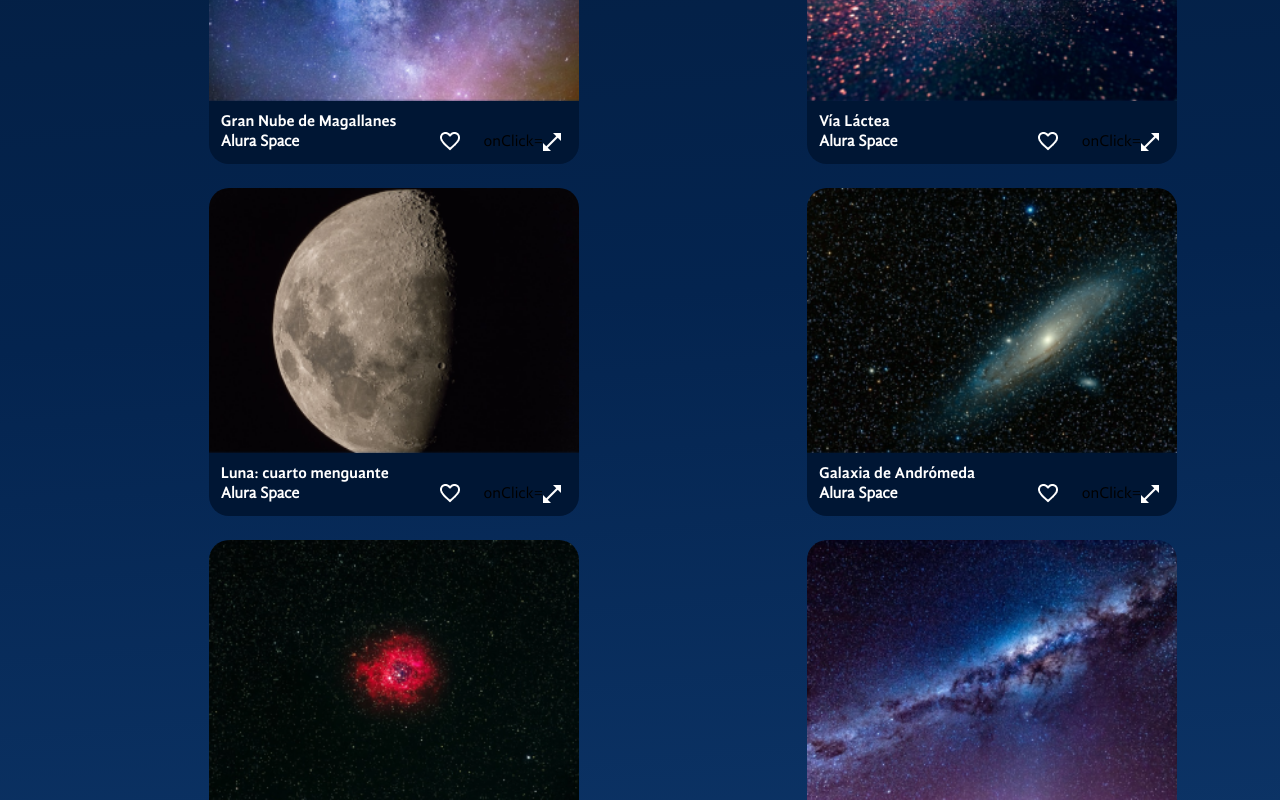
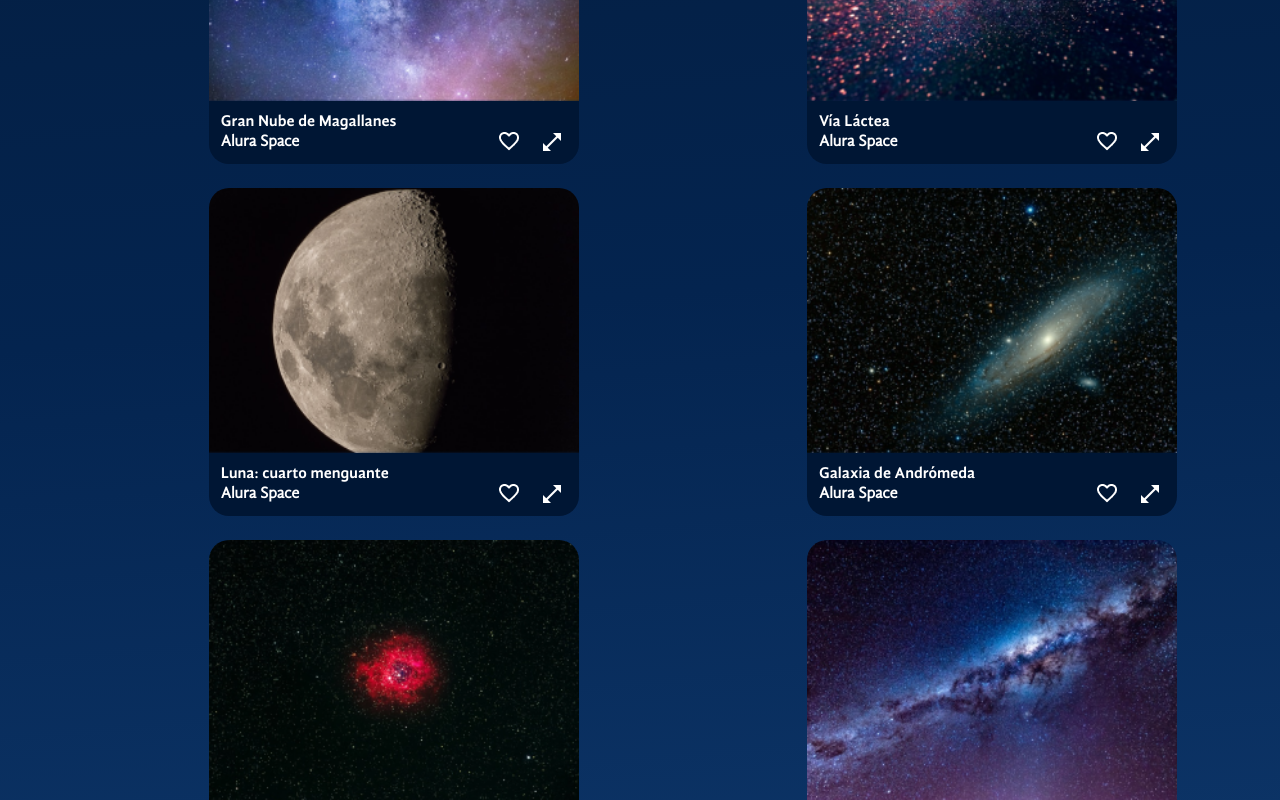
Before and after one commit to Mariq12/space-app-vite, a React (Vite) app: page / in a window 1280 px wide. Shown: the part 880-1680 px from the top of the page. Built offline with nearby package versions, Linux system fonts and the light colour scheme.

Commit message:
Corrigiendo errores en los componente

```diff
--- a/src/App.jsx
+++ b/src/App.jsx
@@ -43,7 +43,7 @@ const [selectedPhoto, setSelectedPhoto] = useState(null)
             <Sidebar />
             <GalleryContent>
               <Banner texto="¡Bienvenidos a la galería más completa de fotos!" backgroundImage={bannner} />
-              <Gallery SelectPhoto={photo=>setSelectedPhoto (photo)} photos={photosGallery} />
+              <Gallery selectPhoto={photo=>setSelectedPhoto(photo)} photos={photosGallery} />
             </GalleryContent>
           </MainContainer>
         </AppContainer>
--- a/src/components/gallery/Gallery.jsx
+++ b/src/components/gallery/Gallery.jsx
@@ -28,9 +28,10 @@ const Gallery = ({photos= [], selectPhoto}) => {
                         Navegue por la galería
                     </Title>
                     <ImageContainer>
-                    {photos.map(photo=><Image
+                    {photos.map(photo=>(<Image
                     requestZoom={selectPhoto}
-                    key={photo.id} photo={photo} />)}
+                        key={photo.id}
+                        photo={photo} />))}
                     </ImageContainer>
                 </FluidSection>
                 <Popular />
--- a/src/components/gallery/image/Image.jsx
+++ b/src/components/gallery/image/Image.jsx
@@ -48,8 +48,8 @@ const Image = ({photo, expandida=false, requestZoom}) => {
                     <IconButton>
                         <img src='/icons/favorito.png' alt='Icono de favorito' />
                     </IconButton>
-                   {!expandida && <IconButton aria-hidden={expandida}>
-                    {expandida} onClick={() => requestZoom(photo)}
+                   {!expandida && <IconButton aria-hidden=
+                   {expandida} onClick={()=>requestZoom(photo)}>
                         <img src='/icons/expandir.png' alt='Icono de expandir' />
                     </IconButton>}
                 </Footer>
--- a/src/components/modalZom/ModalZoom.jsx
+++ b/src/components/modalZom/ModalZoom.jsx
@@ -1,18 +1,22 @@
 import PropTypes from 'prop-types';
+import Image from '../gallery/image/Image';
 
-const ModalZoom = ({photo}) => {
+const ModalZoom = ({ photo }) => {
     return (
-        <dialog open={!!photo}>
-            <p>Greetings, one and all!</p>
-            <form method="dialog">
-                <button>OK</button>
-            </form>
-        </dialog>
+        <>
+            { photo && <dialog open={!!photo}>
+                    <Image photo={photo} expandida={true} />
+                    <form method="dialog">
+                        <button>OK</button>
+                    </form>
+                </dialog>
+            }
+        </>
     )
 }
 
 ModalZoom.propTypes = {
-    photo: PropTypes.string.isRequired
+    photo: PropTypes.object
 };
 
 export default ModalZoom
```
